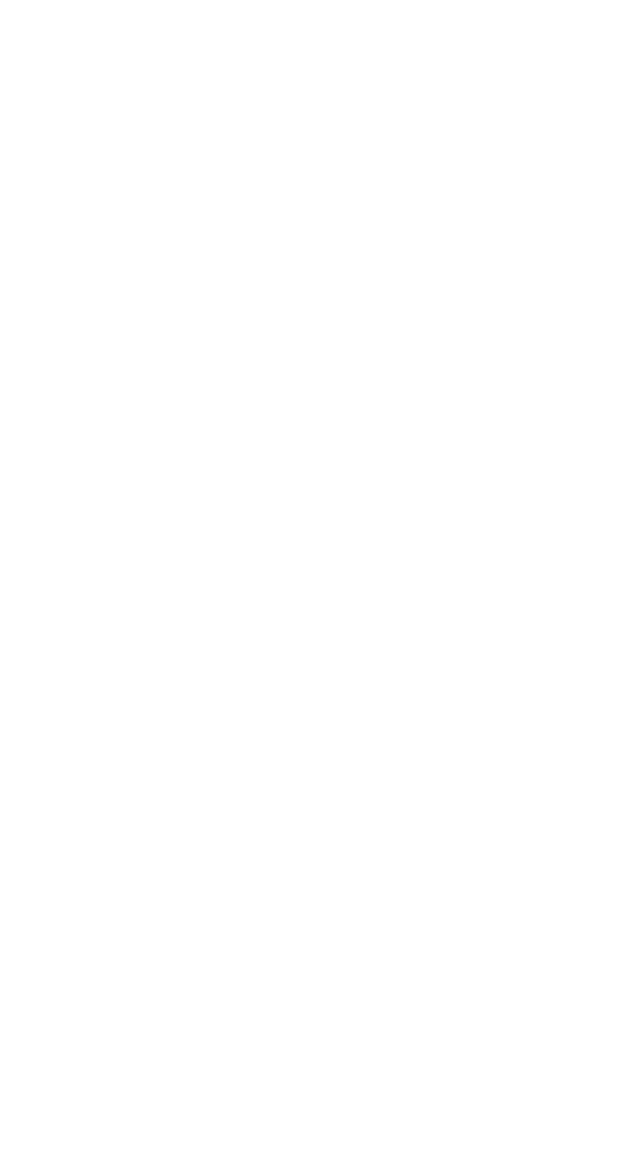
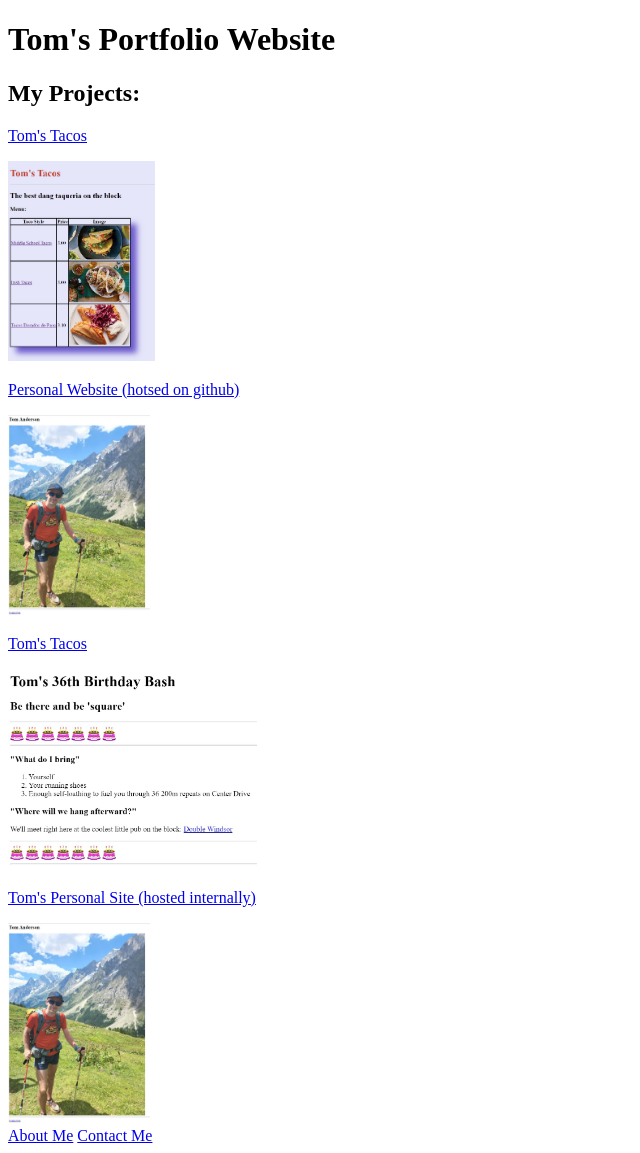
Before and after one commit to SnakeMistake/portfolio, a plain HTML site: page index.html in a window 1280 px wide. Shown: the whole page, without its empty margins (0-640 px from the left). Before the commit the page ends 800 px from the top, so only its background shows below. Drawn offline with Linux system fonts and the light colour scheme.

Commit message:
Add files via upload

```diff
--- a/index.html
+++ b/index.html
@@ -1,15 +1,43 @@
-<!-- TODO 1: Create the HTML Boilerplate -->
+<!DOCTYPE html>
+<html lang = "en">
 
-<!-- TODO 2: Add Your previous projects' HTML into the public folder -->
+    <head>
+        <meta charset = "UTF-8">
+        <title>Tom's Website</title>
+    </head>
 
-<!-- TODO 3: Take screenshots of your project previews and add the images to the images folder -->
+    <body>
+        <h1>Tom's Portfolio Website</h1>
+        <h2>My Projects:</h2>
+        <div>
+            <p>
+                <a href="https://lab-0-restaurant-menu.snakemistake.repl.co/"> Tom's Tacos</a>
+            </p>
+            <img src="./assets/images/Toms Tacos.jpg" height="200" alt = "Tom's restaurant page">
+        </div>
 
-<!-- TODO 4: Add titles/subtitles etc. -->
+        <div>
+            <p>
+                <a href="https://snakemistake.github.io/Personal-Website/"> Personal Website (hotsed on github)</a>
+            </p>
+            <img src="./assets/images/Personal Website.jpg" height="200" alt = "Personal Website">
+        </div>
 
-<!-- TODO 5: Add a link to the project pages -->
+        <div>
+            <p>
+                <a href="https://snakemistake.github.io/birthday-invitation/"> Tom's Tacos</a>
+            </p>
+            <img src="./assets/images/Bday.jpg" alt = "Birthday Page" height = "200">
+        </div>
 
-<!-- TODO 6: Add images to show the project previews
-HINT for TODO 6: You can use the height attribute set to 200 to make the image smaller:
-https://developer.mozilla.org/en-US/docs/Web/HTML/Element/img#attr-height -->
+        <div>
+            <p>
+            <a href="./personalsite.html"> Tom's Personal Site (hosted internally)</a>
+            </p>
+            <img src="./assets/images/Personal Website.jpg" height= "200" alt = "personal website">
+        </div>
 
-<!-- TODO 7: Add the Contact Me and About Me page links -->
+        <a href = "./public/about.html">About Me</a>
+        <a href = "public/contact.html"> Contact Me</a>
+    </body>
+</html>
```
